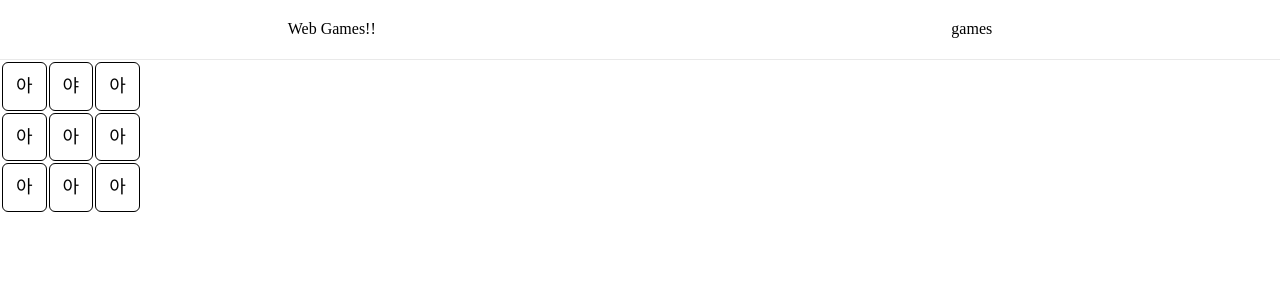
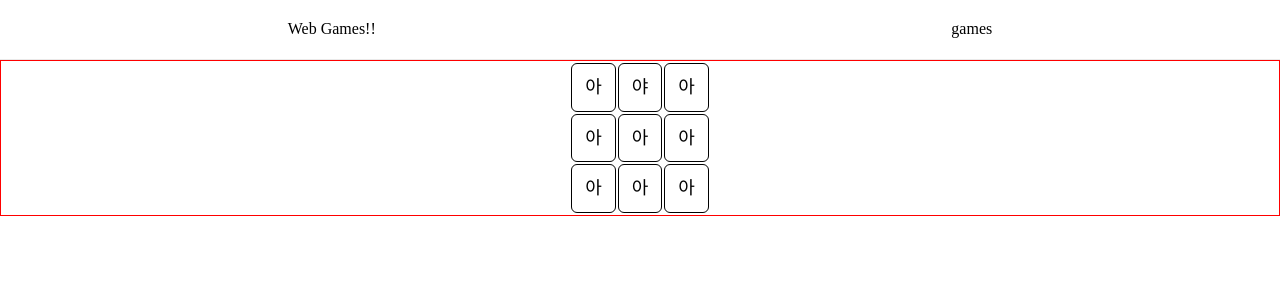
Before and after one commit to pho9902/webGames, a Next.js app: page /wrongword/1 in a window 1280 px wide. Shown: the top 300 px of the page. Built offline with nearby package versions, Linux system fonts and the light colour scheme.

Commit message:
WrongWord : 가운데정렬

```diff
--- a/src/components/WrongWord/EachLevel/style.ts
+++ b/src/components/WrongWord/EachLevel/style.ts
@@ -1,5 +1,6 @@
 import styled from "styled-components";
 
 export const Wrap = styled.div`
-  margin: 0 auto;
+  border: 1px solid red;
+  /* ?  margin: ; */
 `;
--- a/src/components/WrongWord/Table/index.tsx
+++ b/src/components/WrongWord/Table/index.tsx
@@ -1,4 +1,4 @@
-import { EachTd } from "./style";
+import { EachTd, WrapTable } from "./style";
 
 interface Props {
   makeTr: Function;
@@ -9,7 +9,7 @@ interface Props {
 
 export default function Table({ makeTr, isAnswer, clickAnswer, round }: Props) {
   return (
-    <table>
+    <WrapTable>
       <tbody>
         {makeTr(round).map((el: [], idx: number) => {
           return (
@@ -25,6 +25,6 @@ export default function Table({ makeTr, isAnswer, clickAnswer, round }: Props) {
           );
         })}
       </tbody>
-    </table>
+    </WrapTable>
   );
 }
--- a/src/components/WrongWord/Table/style.ts
+++ b/src/components/WrongWord/Table/style.ts
@@ -11,3 +11,7 @@ export const EachTd = styled.td`
     cursor: pointer;
   }
 `;
+
+export const WrapTable = styled.table`
+  margin: 0 auto;
+`;
```
